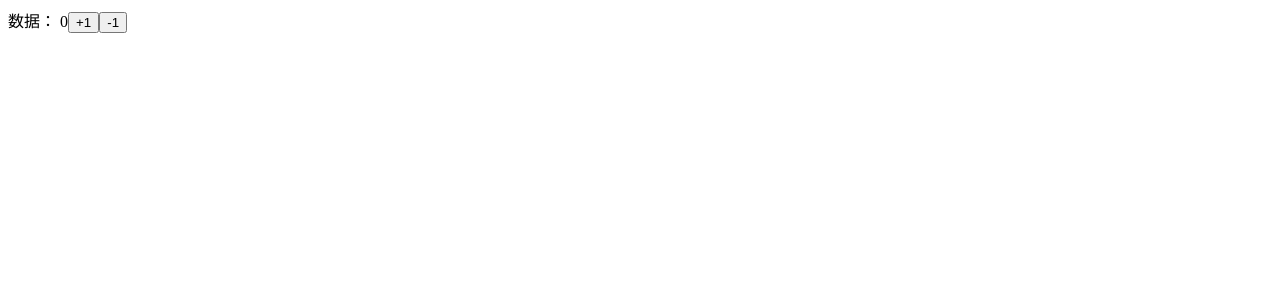
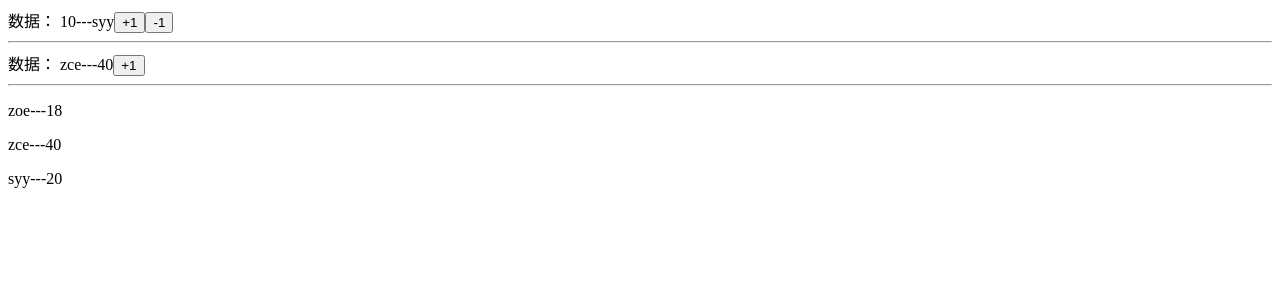
Before and after one commit to hnnaulsy/ReactTodo, a React (Create React App) app: page / in a window 1280 px wide. Shown: the top 300 px of the page. Built offline with nearby package versions, Linux system fonts and the light colour scheme.

Commit message:
usesate 使用注意点

```diff
--- a/src/App.js
+++ b/src/App.js
@@ -2,33 +2,53 @@ import React, { useState } from 'react'
 
 
 /**
- * 1 什么是 HOOK
- *  它就是一个特殊的函数
- *  它就可以让函数式组件也具有类组件的特性
- *
- * 2 为什么需要 HOOK
- *  1 学习成本（相对）
- *  2 数据共享
- *  3 多个业务逻辑代码有可能会存在于同一个生命周期函数中
- *
- * 3 useState
- *  它是一个可以在函数组件中保存状态的 HOOK 函数
- *  参数：保存状态的初始值
- *  返回值
- *    一个数组
- *    第一个元素就是当前保存的状态
- *    第二个元素就是修改当前保存状态的方法
+ * 01 在函数组件中可以多次使用同一个 HOOK 函数
+ * 02 简单类型 复杂
+ * 03 set操作也是异步的， 不能直接修改 state 的原始值
  */
 function App() {
+  const [ageState, setAgeState] = useState(10)
+  const [nameState, setNameState] = useState('syy')
 
-  const arr = useState(0)
-  const [state, setState] = arr
-  console.log(state, setState)
+  const [personState, setPersonState] = useState({ "name": "zce", "age": 40 })
+  const [listState, setListState] = useState([
+    { "name": "zoe", "age": 18 },
+    { "name": "zce", "age": 40 },
+    { "name": "syy", "age": 20 },
+  ])
+
+  // 定义修改第一个 age 值的方法
+  function incrementAge() {
+    // setAgeState(ageState + 10)
+    // setAgeState(ageState + 10)
+    // setAgeState(ageState + 10)
+    setAgeState((pre) => pre + 10)
+    setAgeState((pre) => pre + 10)
+    setAgeState((pre) => pre + 10)
+  }
+
+  // 定义修改第二个人物状态 name 的操作
+  function changeName() {
+    // personState.name = '拉勾教育'
+    setPersonState({ ...personState, name: '拉勾教育' })
+  }
+
   return (
     <div>
-      数据： {state}
-      <button onClick={() => { setState(state + 1) }}>+1</button>
-      <button onClick={() => { setState(state - 1) }}>-1</button>
+      数据： {ageState}---{nameState}
+      <button onClick={() => { incrementAge() }}>+1</button>
+      <button onClick={() => { setAgeState(ageState - 1) }}>-1</button>
+      <hr />
+      数据： {personState.name}---{personState.age}
+      <button onClick={() => { changeName() }}>+1</button>
+      <hr />
+      {
+        listState.map(item => {
+          return (
+            <p>{item.name}---{item.age}</p>
+          )
+        })
+      }
     </div>
   )
 }
```
